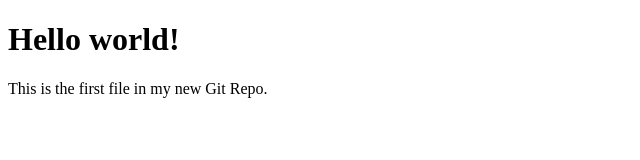
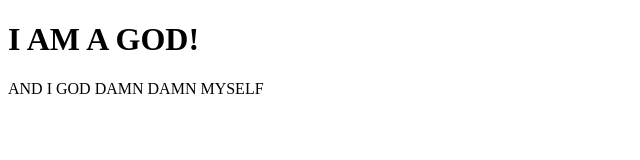
Before and after one commit to Enyexlaw/Enyexlaw.github.io, a plain HTML site: page index.html in a window 1280 px wide. Shown: the whole page, without its empty margins (0-640 px from the left). Drawn offline with Linux system fonts and the light colour scheme.

Commit message:
Update index.html

```diff
--- a/index.html
+++ b/index.html
@@ -5,8 +5,8 @@
 </head>
 <body>
 
-<h1>Hello world!</h1>
-<p>This is the first file in my new Git Repo.</p>
+<h1>I AM A GOD!</h1>
+<p>AND I GOD DAMN DAMN MYSELF</p>
 
 </body>
 </html>
```
